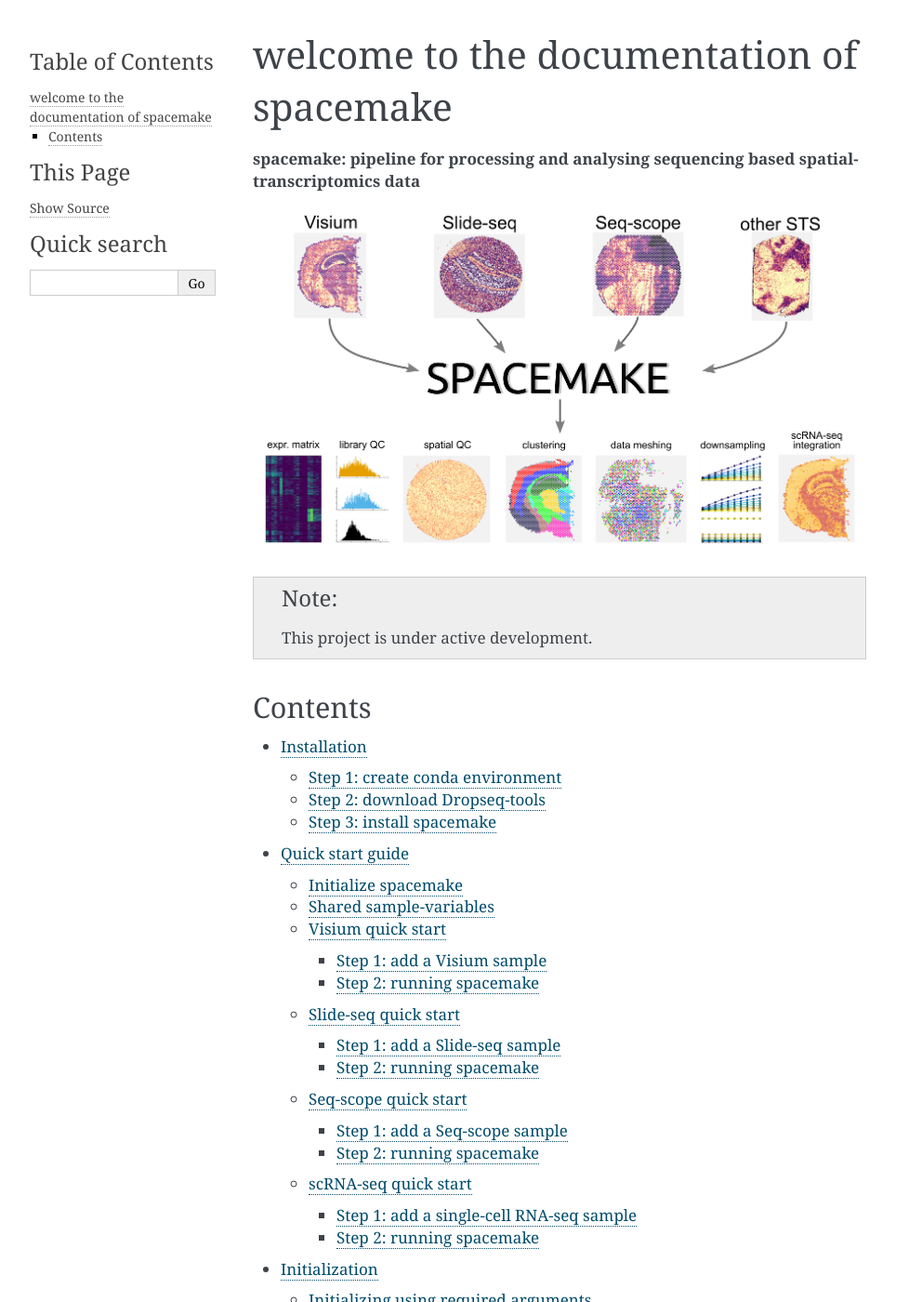
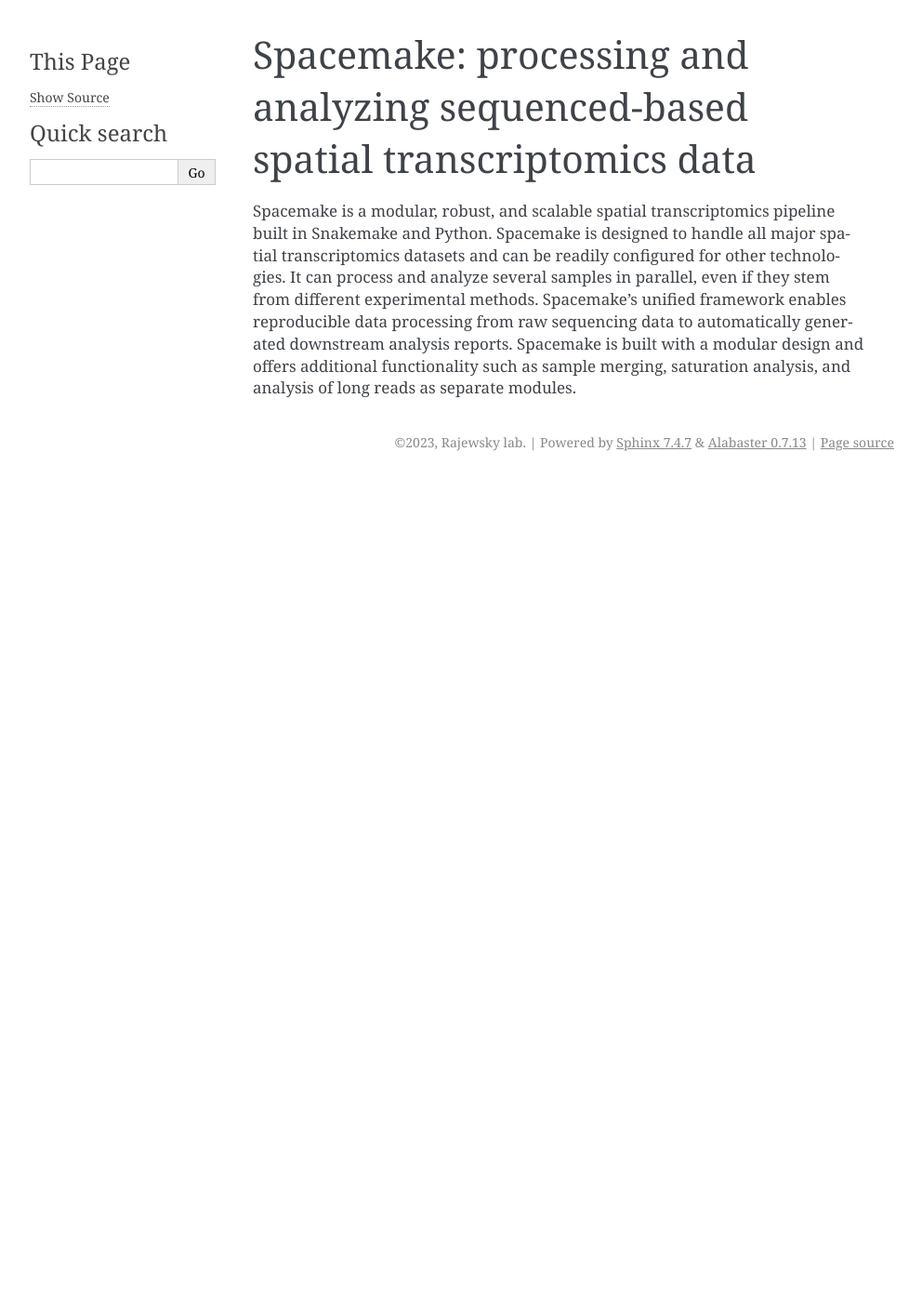
Before and after one commit to rajewsky-lab/spacemake, a Sphinx documentation site: the page built from docs/index.rst, in a window 1280 px wide and 1400 px high. Shown: the whole window at 93% size, without its empty margins (148-1140 px from the left). Built offline with Sphinx 7.4.7, drawn with Linux system fonts in a browser that asks for light colours; pages that are not in the unit, such as notebooks, are missing from menus; some of the changed text lies outside the part shown.

Commit message:
first doc cleanup

```diff
--- a/docs/conf.py
+++ b/docs/conf.py
@@ -3,10 +3,10 @@
 # -- Project information
 
 project = 'spacemake'
-copyright = '2021, Rajewsky lab'
+copyright = '2023, Rajewsky lab'
 author = 'Tamas Ryszard Sztanka-Toth, Marvin Jens, Nikos Karaiskos, Nikolaus Rajewsky'
 
-version = '0.5.5'
+version = '0.7.2'
 release = version
 
 # -- General configuration
--- a/docs/index.rst
+++ b/docs/index.rst
@@ -1,21 +1,18 @@
-welcome to the documentation of spacemake
-=========================================
+Spacemake: processing and analyzing sequenced-based spatial transcriptomics data
+================================================================================
 
-**spacemake: pipeline for processing and analysing sequencing based spatial-transcriptomics data**
-
-.. image:: graphical_abstract_twitter.png
-    :width: 800
-    :alt: graphical abstract
-
-.. note::
-
-    This project is under active development.
-
-Contents
---------
+Spacemake is a modular, robust, and scalable spatial transcriptomics pipeline built
+in Snakemake and Python. Spacemake is designed to handle all major spatial transcriptomics
+datasets and can be readily configured for other technologies. It can process and analyze
+several samples in parallel, even if they stem from different experimental methods.
+Spacemake's unified framework enables reproducible data processing from raw sequencing
+data to automatically generated downstream analysis reports. Spacemake is built with
+a modular design and offers additional functionality such as sample merging, saturation
+analysis, and analysis of long reads as separate modules.
 
 .. toctree::
     :maxdepth: 3
+    :hidden:
 
     install
     quick-start/index.rst
--- a/docs/snakemake.rst
+++ /dev/null
@@ -1,2 +0,0 @@
-snakemake functions
-===================
```
Also changed, not shown: .readthedocs.yaml, docs/spacemake_figs/supp_fig_2.svg (deleted), docs/spacemake_figs/supp_fig_4_figlegend_MJ.svg (deleted), docs/spacemake_figs/supp_fig_6.svg (deleted), docs/spacemake_figs/table_1.svg (deleted), docs/spacemake_figs/table_2.svg (deleted), 5 other files.
